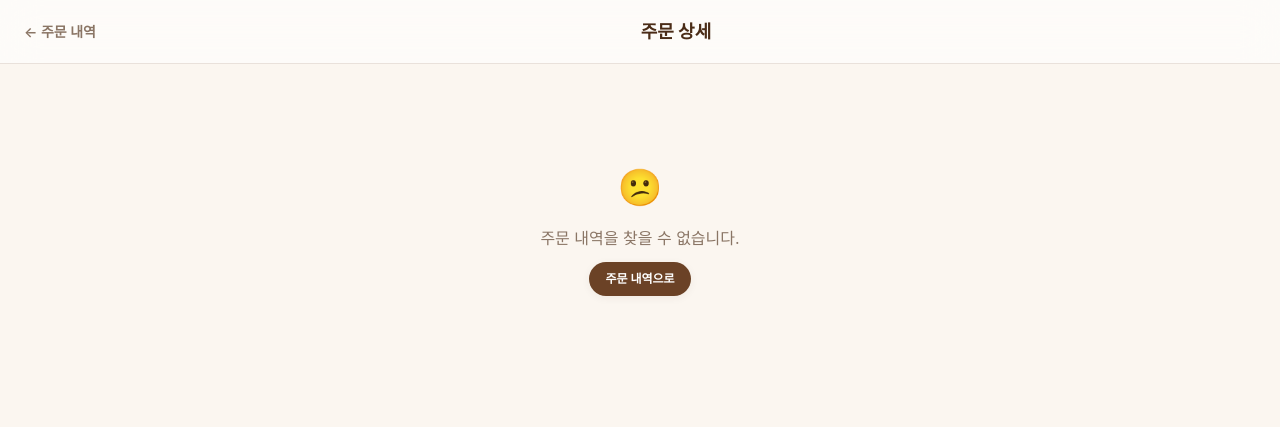
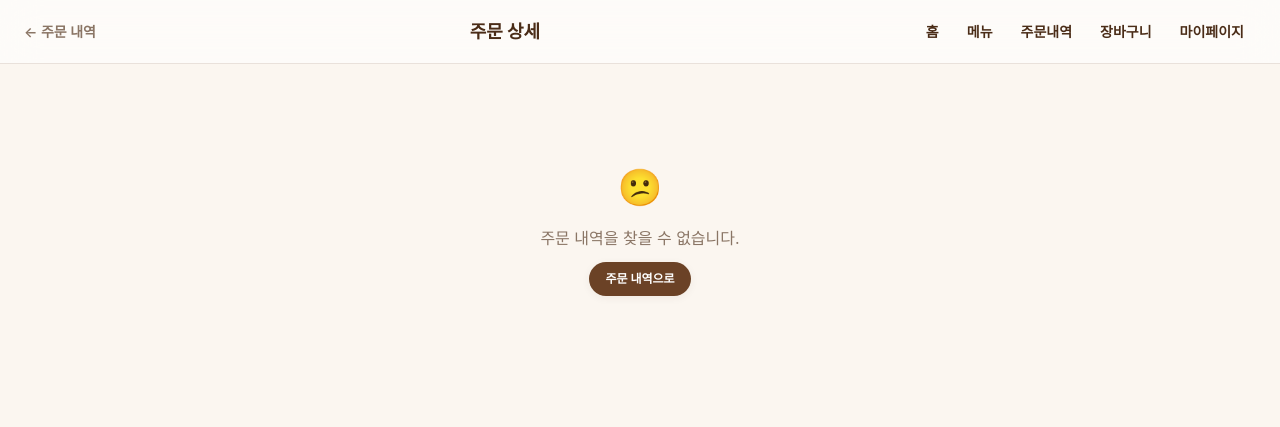
Before and after one commit to D-Gyun103/new-cafe, a plain HTML site: page orders/detail.html in a window 1280 px wide. Drawn offline with Linux system fonts and the light colour scheme.

Commit message:
chore: 히어로 섹션 수정 및 헤더 수정

```diff
--- a/orders/detail.html
+++ b/orders/detail.html
@@ -11,7 +11,16 @@
   <header class="page-header">
     <a class="back-link" href="list.html">← 주문 내역</a>
     <div class="page-header__title">주문 상세</div>
-    <div class="page-header__actions"></div>
+    <div class="page-header__actions">
+      <a class="cart-link" href="../index.html">홈</a>
+      <a class="cart-link" href="../menus/list.html">메뉴</a>
+      <a class="cart-link" href="../orders/list.html">주문내역</a>
+      <a class="cart-link" href="../basket/list.html">
+        장바구니
+        <span class="cart-link__count" id="cart-count" hidden>0</span>
+      </a>
+      <a class="cart-link" href="../my/index.html">마이페이지</a>
+    </div>
   </header>
 
   <main class="container order-detail" id="order-detail-root"></main>
--- a/orders/detail.js
+++ b/orders/detail.js
@@ -4,6 +4,7 @@ import {
   formatDateTime,
   getQueryParam,
   resolveImageSrc,
+  updateCartBadge,
 } from "../js/utils.js";
 
 const root = document.getElementById("order-detail-root");
@@ -70,3 +71,4 @@ function render() {
 }
 
 render();
+updateCartBadge();
```
Also changed, not shown: basket/list.html (+7 -1 lines), index.html (+4 -2 lines), menus/detail.html (+3 -1 lines), menus/list.html (+3 -1 lines), my/index.html (+4 -0 lines), orders/list.html (+7 -0 lines), orders/list.js (+8 -1 lines), images/hero/hero-coffeeshop.jpg (added).
